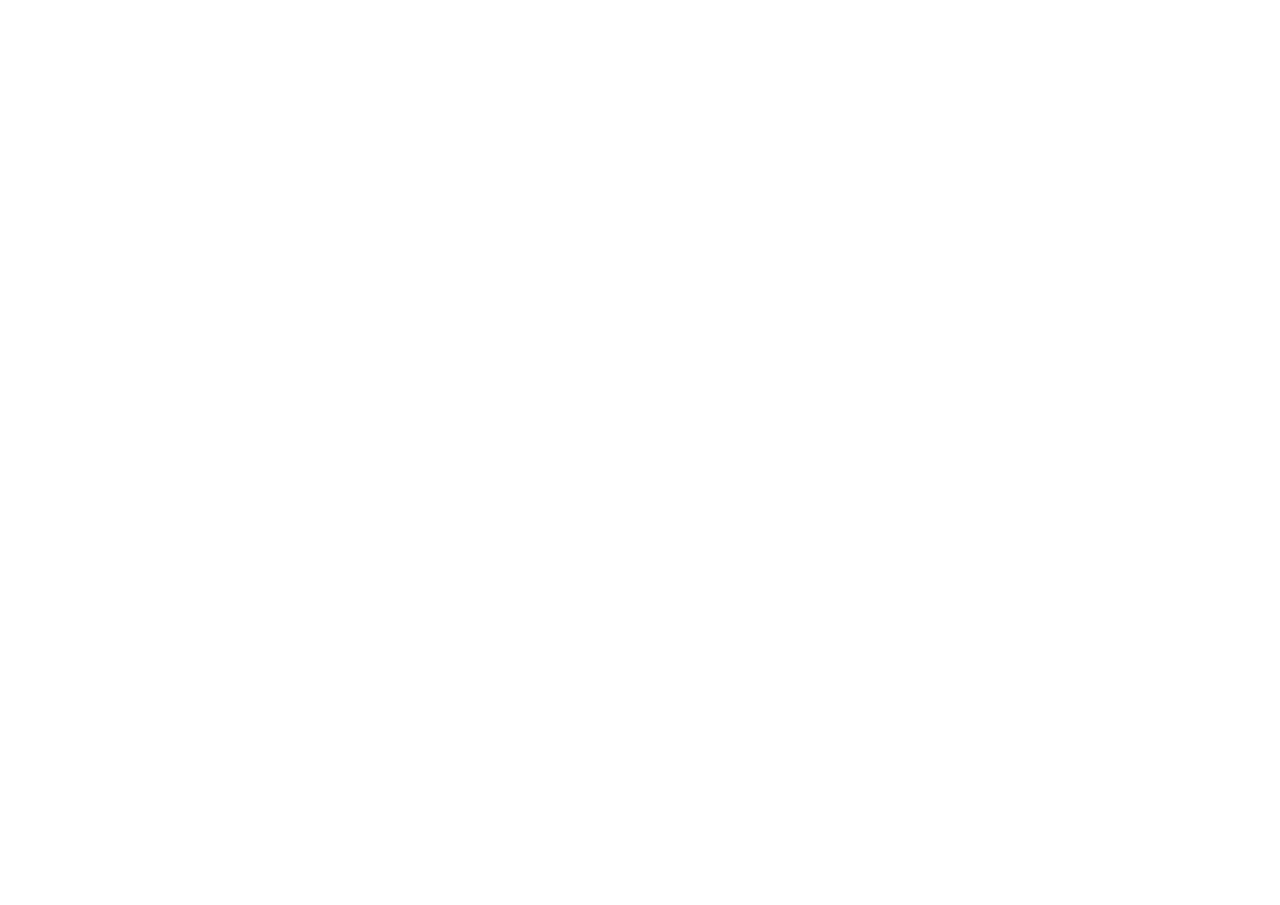
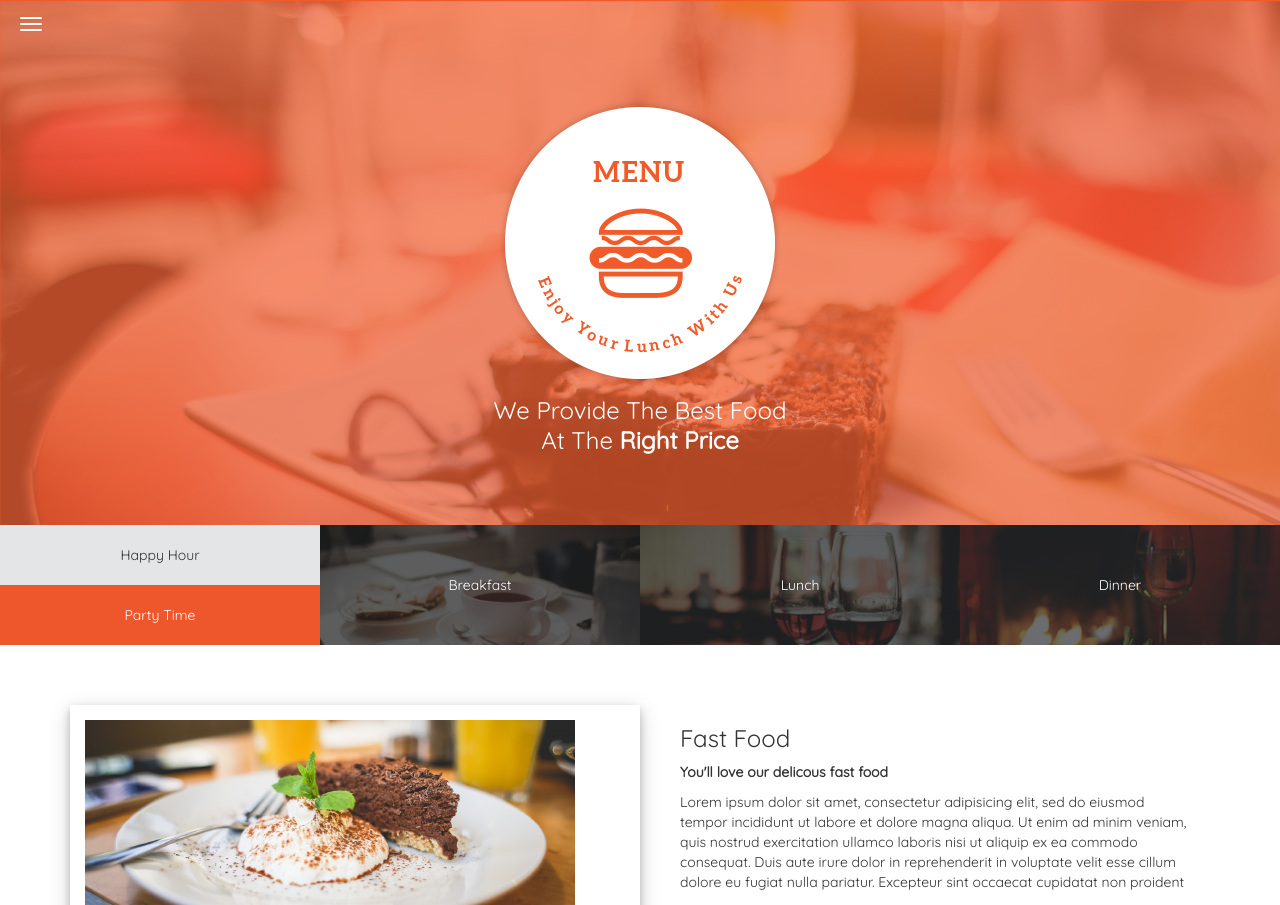
Before and after one commit to brianlaw033/menu-extra-project, a plain HTML site: page index.html in a window 1280 px wide. Shown: the top 905 px of the page. Before the commit the page ends 800 px from the top, so only its background shows below. Drawn offline with nearby package versions, Linux system fonts and the light colour scheme.

Commit message:
fixing margin and padding in fastfood & drink

```diff
--- a/index.html
+++ b/index.html
@@ -9,3 +9,74 @@
       <script type='text/javascript' src='main.js'></script>
       <title>Menu</title>
     </head>
+<body>
+<nav class='navbar navbar-inverse navbar-fixed-top'>
+  <button type='button' class='pull-left navbar-toggle' data-toggle='collapse' data-target='.navbar-collapse'>
+    <span class='sr-only'>Toggle navigation</span>
+    <span class='icon-bar'></span>
+    <span class='icon-bar'></span>
+    <span class='icon-bar'></span>
+  </button>
+  <ul class='nav navbar-nav collapse navbar-collapse'>
+    <li><a href='#'>Contacts</a></li>
+    <li><a href='#'>Events</a></li>
+    <li><a href='#'>Menu</a> </li>
+  </ul>
+</nav>
+
+
+  <div class='bg-1 container-fluid text-center'>
+    <img src='assets/logoBig.png' class='margin-top'>
+    <br>
+    <h3 class='white'>We Provide The Best Food</h3>
+    <h3 class='margin white'>At The <b>Right Price</b></h3>
+  </div>
+
+<div class='text-center row-fluid'>
+  <div class='col-sm-3 res'>
+    <div class='row bg-2'>
+        Happy Hour
+    </div>
+    <div class='row bg-3'>
+        Party Time
+    </div>
+  </div>
+  <div class='col-sm-3 bg-4 text-center'>
+    Breakfast
+  </div>
+  <div class='col-sm-3 bg-5'>
+    Lunch
+  </div>
+  <div class='col-sm-3 bg-6'>
+    Dinner
+  </div>
+</div>
+
+<br>
+<br>
+<br>
+<br>
+<div class='container margin-top'>
+  <figure class='col-sm-6 fastfood'>
+    <img src='assets/fastFood1.jpg' class='img-responsive'>
+    <img src='assets/fastFood2.jpg' class='img-responsive'>
+  </figure>
+
+  <div class='col-sm-6 fastfood-content'>
+    <h3>Fast Food</h3>
+    <p><b>You'll love our delicous fast food</b></p>
+    <p>Lorem ipsum dolor sit amet, consectetur adipisicing elit, sed do eiusmod tempor incididunt ut labore et dolore magna aliqua. Ut enim ad minim veniam, quis nostrud exercitation ullamco laboris nisi ut aliquip ex ea commodo consequat. Duis aute irure dolor in reprehenderit in voluptate velit esse cillum dolore eu fugiat nulla pariatur. Excepteur sint occaecat cupidatat non proident</p>
+  </div>
+</div>
+
+<div class='container margin-top'>
+  <figure class='col-sm-6 drink'>
+    <img src='assets/drink1.jpg' class='img-responsive col-sm-6' style='padding: 0px'/>
+    <img src='assets/drink2.jpg' class='img-responsive col-sm-6' style='padding: 0px'/>
+  </figure>
+</div>
+
+<br>
+
+
+</body>
--- a/style.css
+++ b/style.css
@@ -0,0 +1,129 @@
+@import url('https://fonts.googleapis.com/css?family=Quicksand');
+
+body {
+  font-family: 'Quicksand';
+
+}
+
+.bg-1{
+  background-image: url('assets/backgrounds/landing.jpg');
+}
+
+.white{
+  color: #ffffff;
+  line-height: 0.4;
+  font-weight: lighter;
+}
+
+.margin-top{
+  padding-top: 100px;
+}
+
+.margin-top-little{
+  padding-top: 50px;
+}
+
+.margin{
+  padding-bottom: 70px;
+}
+
+
+
+.navbar {
+   background-color: transparent;
+   background: transparent;
+   border-color: transparent;
+}
+
+.navbar-toggle {
+    display: block;
+    border: none;
+    outline: none;
+    padding-left: 20px;
+
+}
+
+.navbar-header {
+    float: none;
+}
+.navbar-toggle {
+    display: block;
+}
+.navbar-collapse.collapse {
+    display: none!important;
+}
+.navbar-collapse.collapse.in {
+    display: block!important;
+}
+.navbar-nav {
+    float: none!important;
+}
+.navbar-nav>li {
+    float: none;
+}
+
+
+.bg-2{
+  background-color: #E4E5E7;
+  padding-top: 20px;
+  padding-bottom: 20px;
+}
+
+.bg-3{
+  background-color: #EE562B;
+  color: #ffffff;
+  padding-top: 20px;
+  padding-bottom: 20px;
+}
+
+.bg-4{
+  background-image: url('assets/foodtop/breakfast.jpg');
+  color: white;
+  padding-top: 50px;
+  padding-bottom: 50px;
+  -webkit-background-size: cover;
+  -moz-background-size: cover;
+  -o-background-size: cover;
+  background-size: cover;
+}
+
+.bg-5{
+  background-image: url('assets/foodtop/lunch.jpg');
+  color: white;
+  padding-top: 50px;
+  padding-bottom: 50px;
+  -webkit-background-size: cover;
+  -moz-background-size: cover;
+  -o-background-size: cover;
+  background-size: cover;
+}
+
+.bg-6{
+  background-image: url('assets/foodtop/dinner.jpg');
+  color: white;
+  padding-top: 50px;
+  padding-bottom: 50px;
+  -webkit-background-size: cover;
+  -moz-background-size: cover;
+  -o-background-size: cover;
+  background-size: cover;
+}
+
+.fastfood{
+  padding-top: 15px;
+  padding-bottom: 15px;
+  box-shadow: 0 4px 8px 0 rgba(0, 0, 0, 0.2), 0 6px 20px 0 rgba(0, 0, 0, 0.19);
+}
+
+.fastfood1{
+  width: 100%;
+}
+
+.fastfood-content{
+  padding-left:40px;
+}
+.drink{
+  padding-top: 15px;
+  padding-bottom: 15px;
+  box-shadow: 0 4px 8px 0 rgba(0, 0, 0, 0.2), 0 6px 20px 0 rgba(0, 0, 0, 0.19);
+}
```
